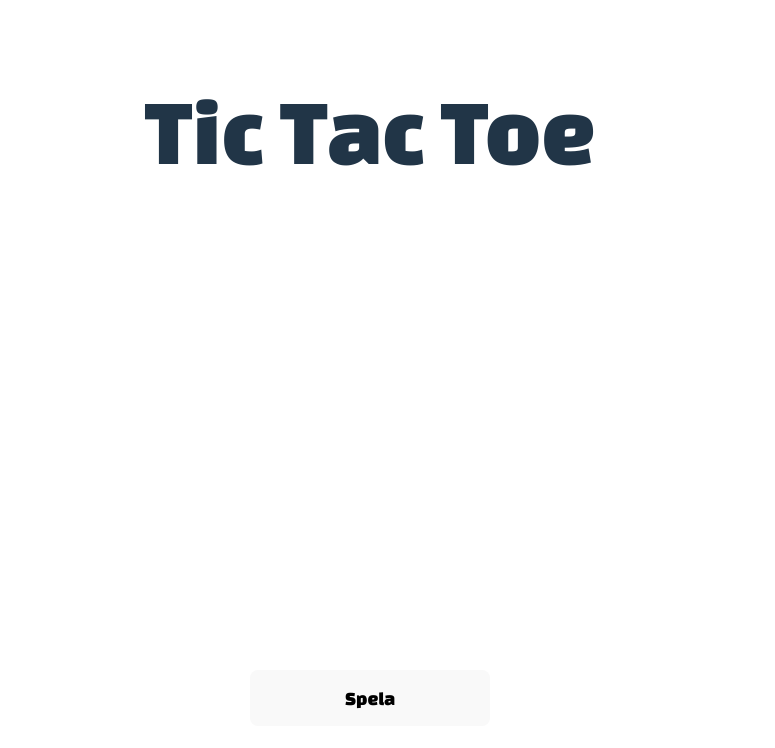
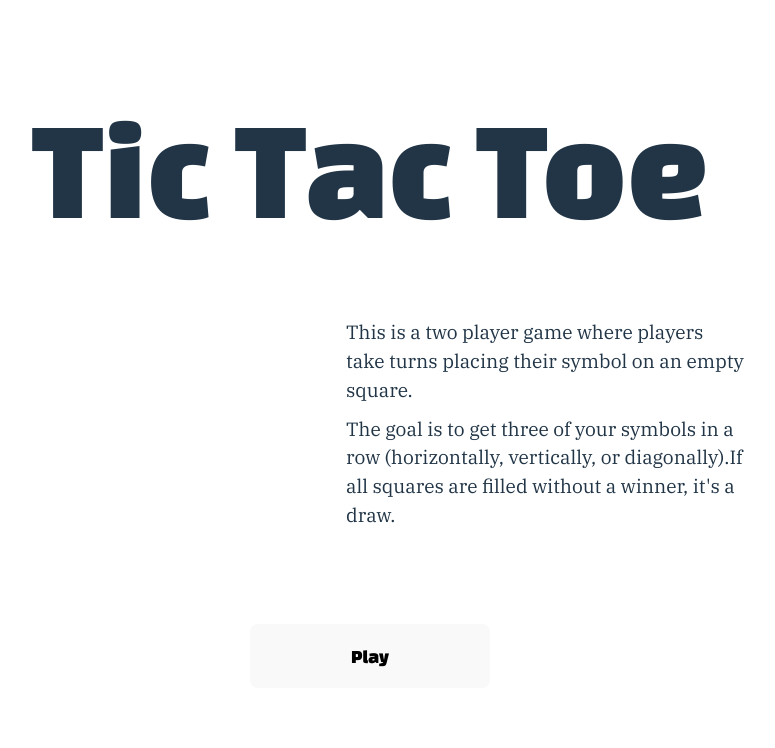
Before and after one commit to LilithSWE/Tic-tac-toe-vue, a Vue app: page / in a window 1280 px wide. Shown: the top 748 px of the page, without its empty margins (270-1045 px from the left). Built offline with nearby package versions, Linux system fonts and the light colour scheme.

Commit message:
rules + styling edits

```diff
--- a/src/components/Welcome.vue
+++ b/src/components/Welcome.vue
@@ -3,13 +3,27 @@
 <template>
   <section>
     <h1>Tic Tac Toe</h1>
-    <img
-      src="../assets/tic-tac-toe.svg"
-      alt="two x and two o in white on a transparent background"
-      height="350"
-      width="350"
-    />
-    <button>Spela</button>
+    <div>
+      <img
+        src="../assets/tic-tac-toe.svg"
+        alt="two x and two o in white on a transparent background"
+        height="300"
+        width="300"
+      />
+      <div class="rules">
+        <p>
+          This is a two player game where players take turns placing their
+          symbol on an empty square.
+        </p>
+        <p>
+          The goal is to get three of your symbols in a row (horizontally,
+          vertically, or diagonally).If all squares are filled without a winner,
+          it's a draw.
+        </p>
+      </div>
+    </div>
+
+    <button>Play</button>
   </section>
 </template>
 
@@ -17,21 +31,43 @@
 section {
   display: grid;
   grid-template-columns: 1fr;
-  grid-template-rows: 7rem 420px 1fr;
+  grid-template-rows: 7rem 22rem 1fr;
   justify-items: center;
   align-items: center;
-  row-gap: 2rem;
+  row-gap: 1.5rem;
+}
+div {
+  display: grid;
+  grid-template-columns: 20rem 1fr;
+  gap: 2rem;
+  justify-items: center;
+  align-items: center;
 }
 h1 {
-  font-size: 6rem;
+  font-size: 9rem;
   margin-block: 0;
 }
 h1:hover {
-  font-size: 6.5rem;
+  font-size: 10rem;
+  color: rgb(187, 241, 190);
+}
+.rules {
+  display: flex;
+  flex-direction: column;
+  gap: 10px;
+}
+p {
+  width: 25rem;
+  text-align: left;
+  margin: 0;
+}
+img {
+  height: 18rem;
+  width: 18rem;
 }
 img:hover {
-  height: 400px;
-  width: 400px;
+  height: 20rem;
+  width: 20rem;
 }
 h1,
 img {
--- a/src/style.css
+++ b/src/style.css
@@ -1,5 +1,6 @@
 :root {
-  font-family: Inter, system-ui, Avenir, Helvetica, Arial, sans-serif;
+  font-family: "Changa One", sans-serif, Inter, system-ui, Avenir, Helvetica,
+    Arial, sans-serif;
   line-height: 1.5;
   font-weight: 400;
 
@@ -15,14 +16,13 @@
 }
 
 body {
+  display: flex;
+  flex-direction: column;
   margin: 0;
-  display: flex;
   place-items: center;
+  justify-content: center;
   min-width: 320px;
   min-height: 100vh;
-  font-family: "Changa One", sans-serif;
-  font-weight: 400;
-  font-style: normal;
 }
 
 p,
@@ -30,6 +30,7 @@ a {
   font-family: "IBM Plex Serif", serif;
   font-weight: 400;
   font-style: normal;
+  font-size: 1.2rem;
 }
 
 button {
@@ -37,15 +38,16 @@ button {
   border: 1px solid transparent;
   padding: 1rem;
   width: 15rem;
-  height: 3.5rem;
+  height: 4rem;
   font-size: 1.2rem;
   font-family: inherit;
   background-color: #1a1a1a;
   cursor: pointer;
-  transition: border-color 0.25s, font-size 0.25s;
+  transition: all 0.25s;
 }
 button:hover {
   border-color: #288b4e;
+  color: rgb(187, 241, 190);
   font-size: 1.5rem;
 }
 button:focus,
@@ -57,6 +59,7 @@ button:focus-visible {
   margin: 0 auto;
   padding: 2rem;
   text-align: center;
+  align-self: center;
 }
 
 @media (prefers-color-scheme: light) {
```
